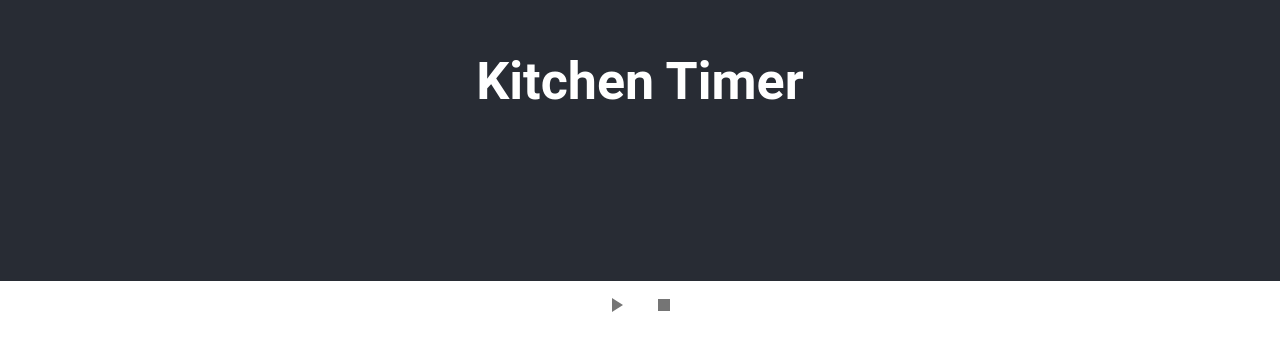
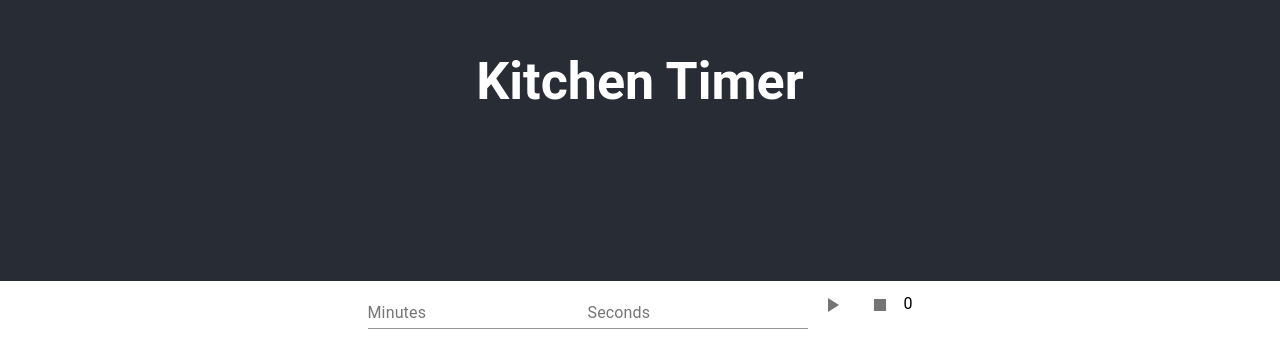
Before and after one commit to ajclaasen/kitchen-timer, a React (Create React App) app: page / in a window 1280 px wide. Shown: the part 119-476 px from the top of the page. Built offline with nearby package versions, Linux system fonts and the light colour scheme.

Commit message:
Add basic kitchen timer component

```diff
--- a/src/App.tsx
+++ b/src/App.tsx
@@ -3,8 +3,7 @@ import './App.css';
 
 import Container from '@material-ui/core/Container';
 
-import PlayPauseButton from './UI/PlayPauseButton';
-import StopButton from './UI/StopButton';
+import KitchenTimer from './UI/KitchenTimer';
 
 function App() {
   return (
@@ -14,8 +13,7 @@ function App() {
       </header>
       <main>
         <Container>
-          <PlayPauseButton playing={false} />
-          <StopButton />
+          <KitchenTimer />
         </Container>
       </main>
     </div>
--- /dev/null
+++ b/src/UI/KitchenTimer.tsx
@@ -0,0 +1,80 @@
+import React, { Component } from 'react';
+
+import { TextField } from '@material-ui/core';
+
+import PlayPauseButton from './PlayPauseButton';
+import StopButton from './StopButton';
+
+import { minutesAndSecondsToTime } from '../timeHelpers';
+
+interface Time {
+  time?: number;
+  minutes?: number;
+  seconds?: number;
+}
+
+class KitchenTimer extends Component<{}, Time>  {
+  constructor(props:Time) {
+    super(props);
+
+    this.state = props
+  }
+
+  static defaultProps = {
+    time: 0,
+    minutes: 0,
+    seconds: 0,
+  }
+
+  handleMinutes = (event: React.ChangeEvent<HTMLInputElement>) => {
+    const minutes = Number(event.currentTarget.value);
+    const seconds = this.state.seconds!;
+    const time = minutesAndSecondsToTime(minutes, seconds);
+
+    this.setState({
+      minutes: minutes,
+      time: time,
+    });
+  };
+
+  handleSeconds = (event: React.ChangeEvent<HTMLInputElement>) => {
+    const minutes = this.state.minutes!;
+    const seconds = Number(event.currentTarget.value);
+    const time = minutesAndSecondsToTime(minutes, seconds);
+
+    this.setState({
+      seconds: seconds,
+      time: time,
+    });
+  };
+
+  render() {
+    return (
+      <form autoComplete="off">
+
+        <TextField
+          id="minutes-field"
+          label="Minutes"
+          type="number"
+          InputProps={{inputProps: {min:0}}}
+          onChange={this.handleMinutes}
+        />
+
+        <TextField
+          id="seconds-field"
+          label="Seconds"
+          type="number"
+          InputProps={{inputProps: {min:0}}}
+          onChange={this.handleSeconds}
+        />
+
+        <PlayPauseButton />
+        <StopButton />
+        {this.state.time}
+
+      </form>
+    );
+  };
+};
+
+export default KitchenTimer;
--- a/src/timeHelpers.ts
+++ b/src/timeHelpers.ts
@@ -34,3 +34,7 @@ export function stringToTime(inputString: string) {
 
   return totalTime;
 }
+
+export function minutesAndSecondsToTime(minutes: number, seconds: number) {
+  return minutesToMilliseconds(minutes) + secondsToMilliseconds(seconds);
+}
```
